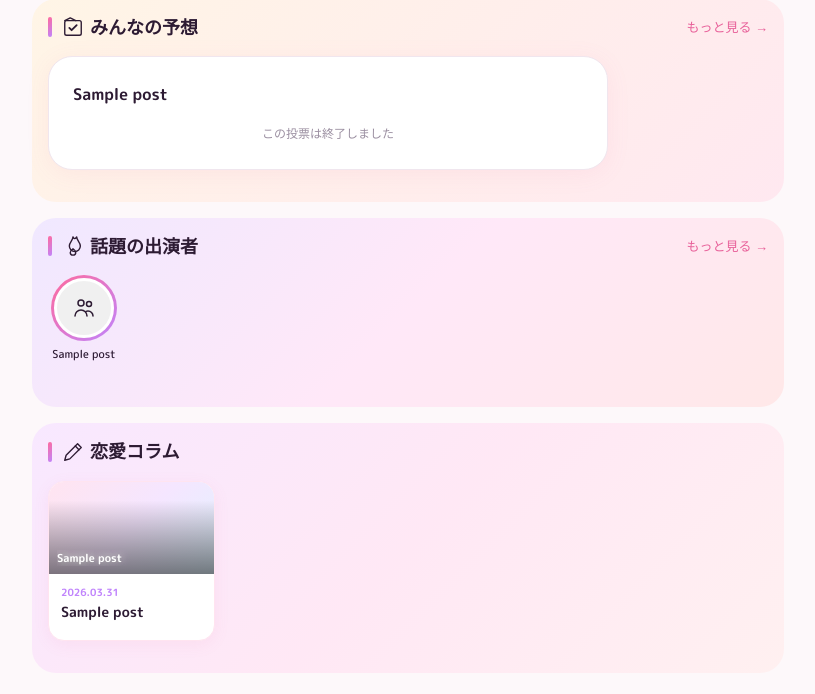
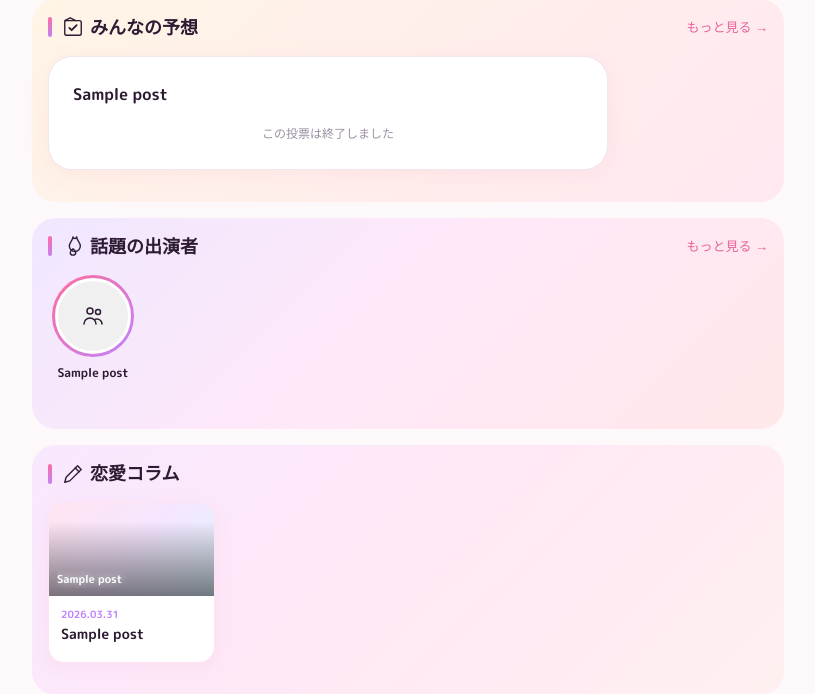
Before and after one commit to Jinrai-inc/lovefull-Thema, a WordPress theme: template front-page.php in a window 1280 px wide. Shown: the part 1449-2143 px from the top of the page, without its empty margins (232-1047 px from the left). Run offline with PHP 8.4 and a stand-in for WordPress, Linux system fonts and the light colour scheme; the site name, menu and one post (Sample post) are stand-ins, and other content is empty; some libraries are stand-ins or nearby versions; some web fonts are replaced.

Commit message:
style: 話題の出演者を大きく表示 + 件数を8件に削減
- アイコン: 60px → 76px に拡大
- カード幅: 72px → 90px に拡大
- 名前テキスト: 0.6875rem → 0.75rem
- 表示件数: 15件 → 8件

https://claude.ai/code/session_01LqkMvBSgmftwWBqbuNSggb

```diff
--- a/assets/css/components.css
+++ b/assets/css/components.css
@@ -279,8 +279,8 @@
     display: flex;
     flex-direction: column;
     align-items: center;
-    gap: 4px;
-    min-width: 72px;
+    gap: 6px;
+    min-width: 90px;
     text-align: center;
     text-decoration: none;
 }
@@ -293,10 +293,15 @@
     transition: transform 0.2s ease;
 }
 
+.stories-item .ig-avatar__img {
+    width: 76px;
+    height: 76px;
+}
+
 /* 番組ロゴ（プロフィール画像未設定時） */
 .stories-item__show-logo {
-    width: 60px;
-    height: 60px;
+    width: 76px;
+    height: 76px;
     display: flex;
     align-items: center;
     justify-content: center;
@@ -308,13 +313,13 @@
 
 .stories-item__show-logo-img {
     display: block;
-    width: 54px;
-    height: 54px;
+    width: 70px;
+    height: 70px;
     border-radius: var(--radius-circle);
     object-fit: contain;
     background: #fff;
     border: 3px solid var(--color-card);
-    padding: 4px;
+    padding: 6px;
 }
 
 .stories-item:active .stories-item__show-logo {
@@ -322,10 +327,10 @@
 }
 
 .stories-item__name {
-    font-size: 0.6875rem;
-    font-weight: 500;
+    font-size: 0.75rem;
+    font-weight: 600;
     color: var(--color-text);
-    max-width: 72px;
+    max-width: 90px;
     overflow: hidden;
     text-overflow: ellipsis;
     white-space: nowrap;
--- a/template-parts/stories-cast.php
+++ b/template-parts/stories-cast.php
@@ -9,7 +9,7 @@ defined('ABSPATH') || exit;
 
 $popular_cast = get_posts([
     'post_type'      => 'cast',
-    'posts_per_page' => 15,
+    'posts_per_page' => 8,
     'meta_key'       => 'followers_count',
     'orderby'        => 'meta_value_num',
     'order'          => 'DESC',
@@ -19,7 +19,7 @@ if (empty($popular_cast)) {
     // フォロワー数未設定の場合は最新の出演者を取得
     $popular_cast = get_posts([
         'post_type'      => 'cast',
-        'posts_per_page' => 15,
+        'posts_per_page' => 8,
         'orderby'        => 'date',
         'order'          => 'DESC',
     ]);
```
